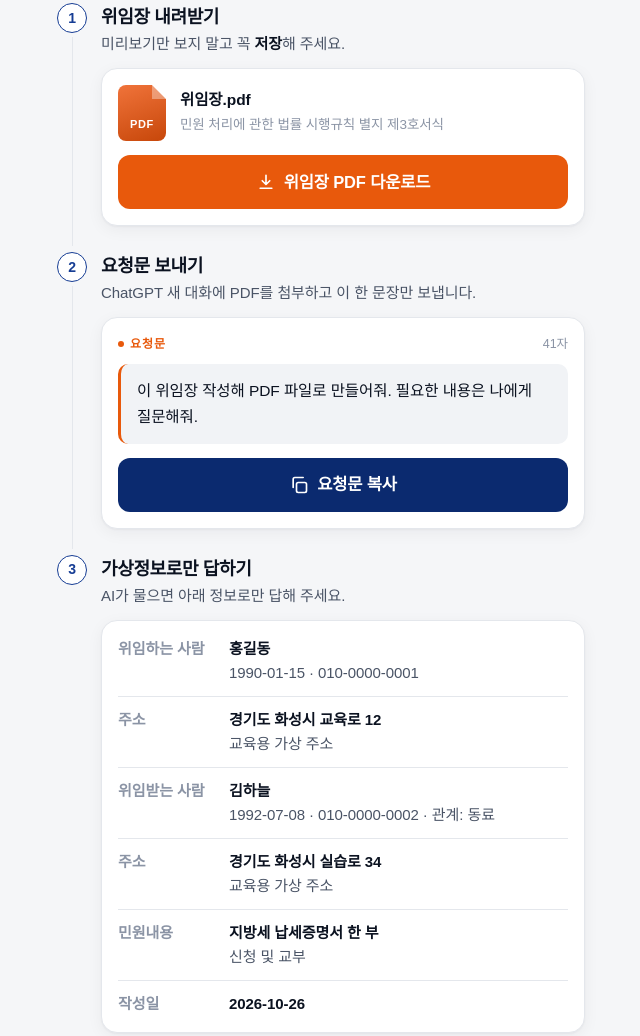
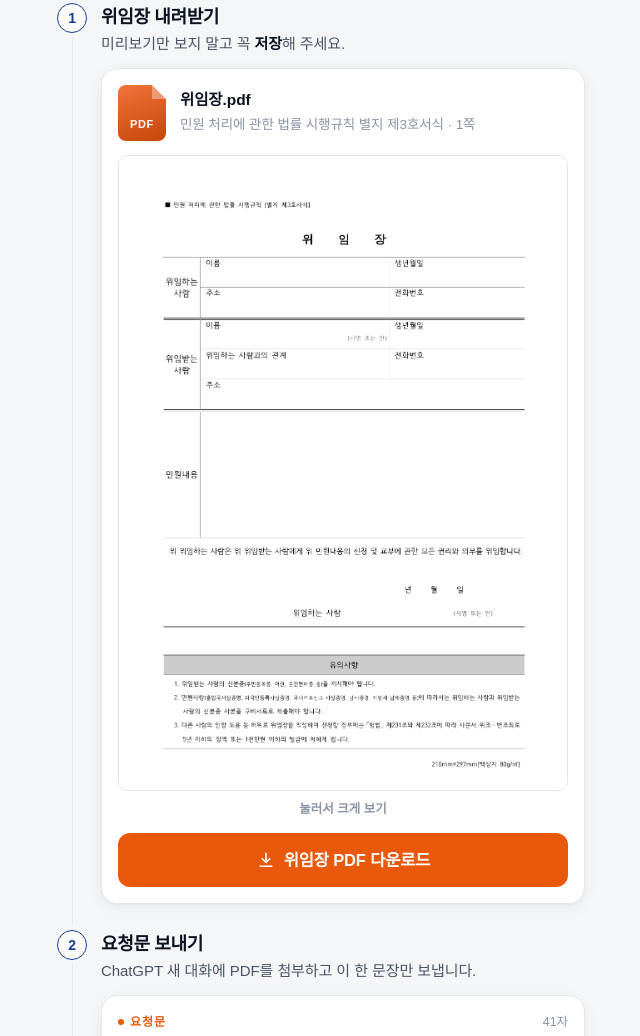
Before and after one commit to ceojoo/hwaseong-ai, a plain HTML site: page p3.html in a window 1280 px wide. Shown: the part 269-1305 px from the top of the page, without its empty margins (319-959 px from the left). Drawn offline with Linux system fonts and the light colour scheme; a web font is replaced by a local one.

Commit message:
음성 바로 듣기·위임장 미리보기 추가
Co-Authored-By: Claude Opus 5.5 <noreply@anthropic.com>

```diff
--- a/p3.html
+++ b/p3.html
@@ -13,7 +13,8 @@
 <main class="wrap">
 <ol class="steps">
 <li class="step"><span class="dot">1</span><div><h2>위임장 내려받기</h2><p class="desc">미리보기만 보지 말고 꼭 <b>저장</b>해 주세요.</p>
-<div class="card"><div class="file"><div class="ftype pdf">PDF</div><div class="finfo"><b>위임장.pdf</b><span>민원 처리에 관한 법률 시행규칙 별지 제3호서식</span></div></div>
+<div class="card"><div class="file"><div class="ftype pdf">PDF</div><div class="finfo"><b>위임장.pdf</b><span>민원 처리에 관한 법률 시행규칙 별지 제3호서식 · 1쪽</span></div></div>
+<a class="preview" href="files/proxy_form_preview.png" target="_blank" rel="noopener"><img src="files/proxy_form_preview.png" alt="위임장 서식 미리보기" loading="lazy"><span>눌러서 크게 보기</span></a>
 <a class="btn accent" href="files/proxy_form.pdf" download="위임장.pdf"><svg class="i " viewBox="0 0 24 24" aria-hidden="true"><path d="M12 4v11m0 0l-4.5-4.5M12 15l4.5-4.5M5 19.5h14"/></svg><span>위임장 PDF 다운로드</span></a></div>
 </div></li>
 <li class="step"><span class="dot">2</span><div><h2>요청문 보내기</h2><p class="desc">ChatGPT 새 대화에 PDF를 첨부하고 이 한 문장만 보냅니다.</p>
--- a/style.css
+++ b/style.css
@@ -209,3 +209,11 @@ footer.wrap { padding: 4px 16px 40px; font-size: 12.5px; color: var(--ink-3); te
   opacity: 0; transition: opacity .2s, transform .2s; pointer-events: none; z-index: 9;
 }
 .toast.show { opacity: 1; transform: translate(-50%, 0); }
+
+/* 내려받기 전 미리보기 */
+.player { margin: 0 0 14px; padding: 12px; border-radius: 12px; background: var(--sunken); }
+.plabel, .preview span { display: block; font-size: 12.5px; font-weight: 700; letter-spacing: .04em; color: var(--ink-3); margin-bottom: 8px; }
+.player audio { display: block; width: 100%; height: 44px; }
+.preview { display: block; margin: 0 0 14px; text-decoration: none; }
+.preview img { display: block; width: 100%; height: auto; background: #fff; border: 1px solid var(--line); border-radius: 10px; }
+.preview span { margin: 8px 0 0; text-align: center; letter-spacing: 0; font-weight: 600; }
```
Also changed, not shown: p2.html (+1 -0 lines), files/proxy_form_preview.png (added).
